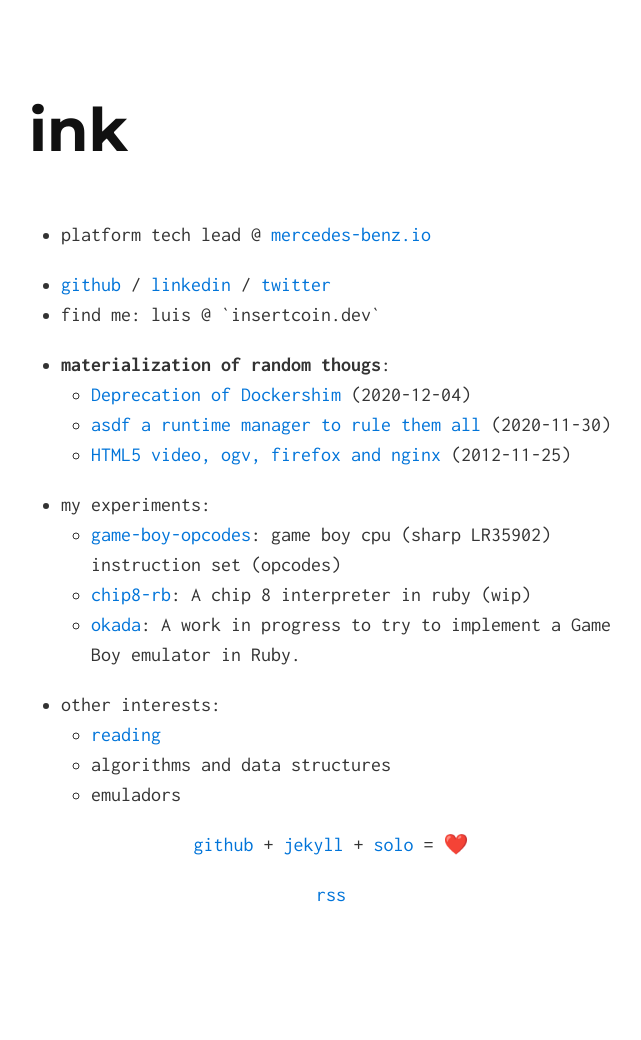
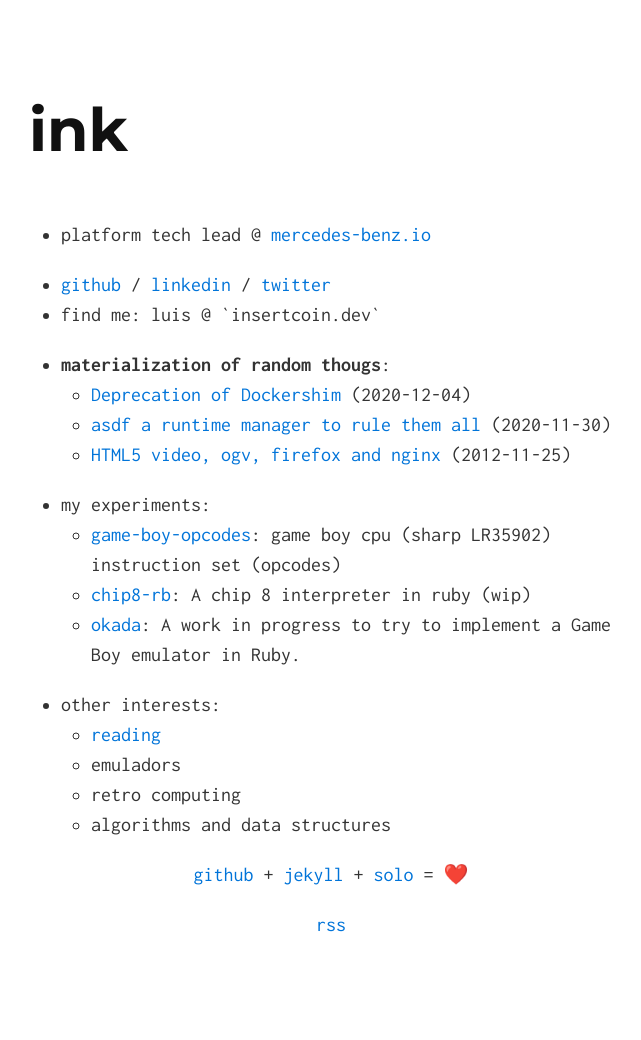
Before and after one commit to lmmendes/ink.insertcoin.dev, a Jekyll site: the page built from index.md, in a window 1280 px wide. Shown: the whole page, without its empty margins (309-950 px from the left). Built offline with Jekyll 4.4.1, drawn with Linux system fonts in a browser that asks for light colours; before the commit the page ends 1010 px from its top, so only the background shows below that.

Commit message:
added 'retro computing' to interest

```diff
--- a/index.md
+++ b/index.md
@@ -37,8 +37,9 @@ layout: default
        other interests:
        <ul>
           <li><a href="https://www.goodreads.com/lmmendes">reading</a></li>
+          <li>emuladors</li>
+          <li>retro computing</li>
           <li>algorithms and data structures</li>
-          <li>emuladors</li>
        </ul>
     </li>
  </ul>
```
